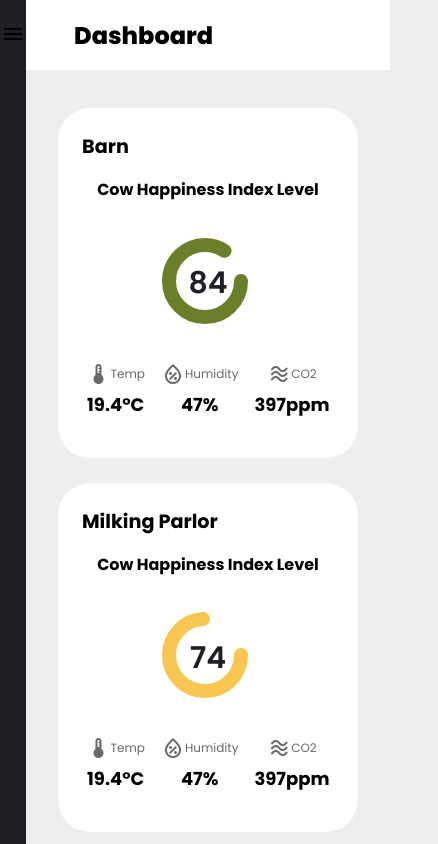
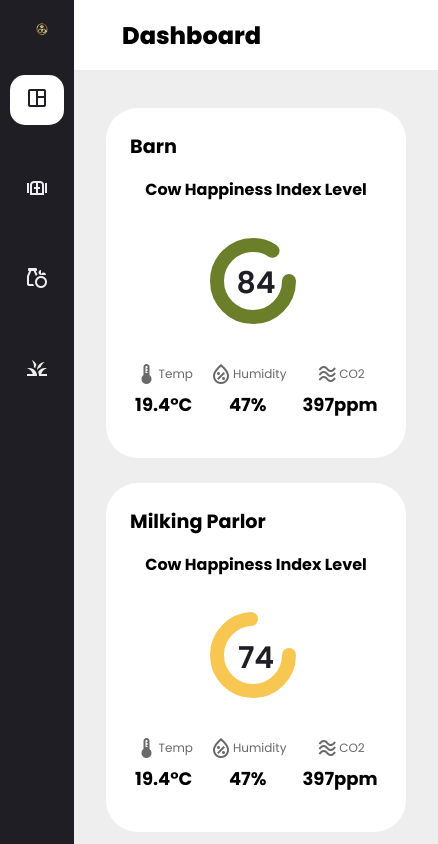
Before and after one commit to araxione/cowHappiness, a plain HTML site: page index.html in a window 390 px wide. Shown: the top 844 px of the page, 438 px wide, since content can reach past the window. Drawn offline with nearby package versions, Linux system fonts and the light colour scheme.

Commit message:
adjusted responsiveness and sidebar for all pages

```diff
--- a/index.html
+++ b/index.html
@@ -27,8 +27,32 @@
           <div class="logo">
             <img src="./images/logo.png" alt="Logo" />
           </div>
-          <div class="menu-toggle" id="menu-toggle">
-            <span class="material-symbols-outlined" id="menu"> menu </span>
+          <div class="menu-icons-container">
+            <div class="mini-logo">
+              <img src="./images/mini-logo.png" alt="Mini logo" />
+            </div>
+            <div class="dashboard-toggle">
+              <a href="./index.html" class="selected">
+                <span class="material-symbols-outlined">
+                  space_dashboard
+                </span></a
+              >
+            </div>
+            <div class="gate-toggle">
+              <a href="./barn.html">
+                <span class="material-symbols-outlined"> gate </span></a
+              >
+            </div>
+            <div class="grocery-toggle">
+              <a href="./milkingparlor.html">
+                <span class="material-symbols-outlined"> grocery </span></a
+              >
+            </div>
+            <div class="grass-toggle">
+              <a href="./feedingarea.html"
+                <span class="material-symbols-outlined"> grass </span></a
+              >
+            </div>
           </div>
         </div>
         <div class="sidebar">
--- a/style.css
+++ b/style.css
@@ -388,8 +388,7 @@ main .insights .parameters .column {
 
   .mini-logo img {
     display: block;
-    justify-content: center;
-    margin-left: 30px;
+    margin-left: 20px;
     width: 60%;
   }
 
```
Also changed, not shown: barn.html (+0 -4 lines), feedingarea.html (+8 -4 lines), milkingparlor.html (+8 -4 lines).
